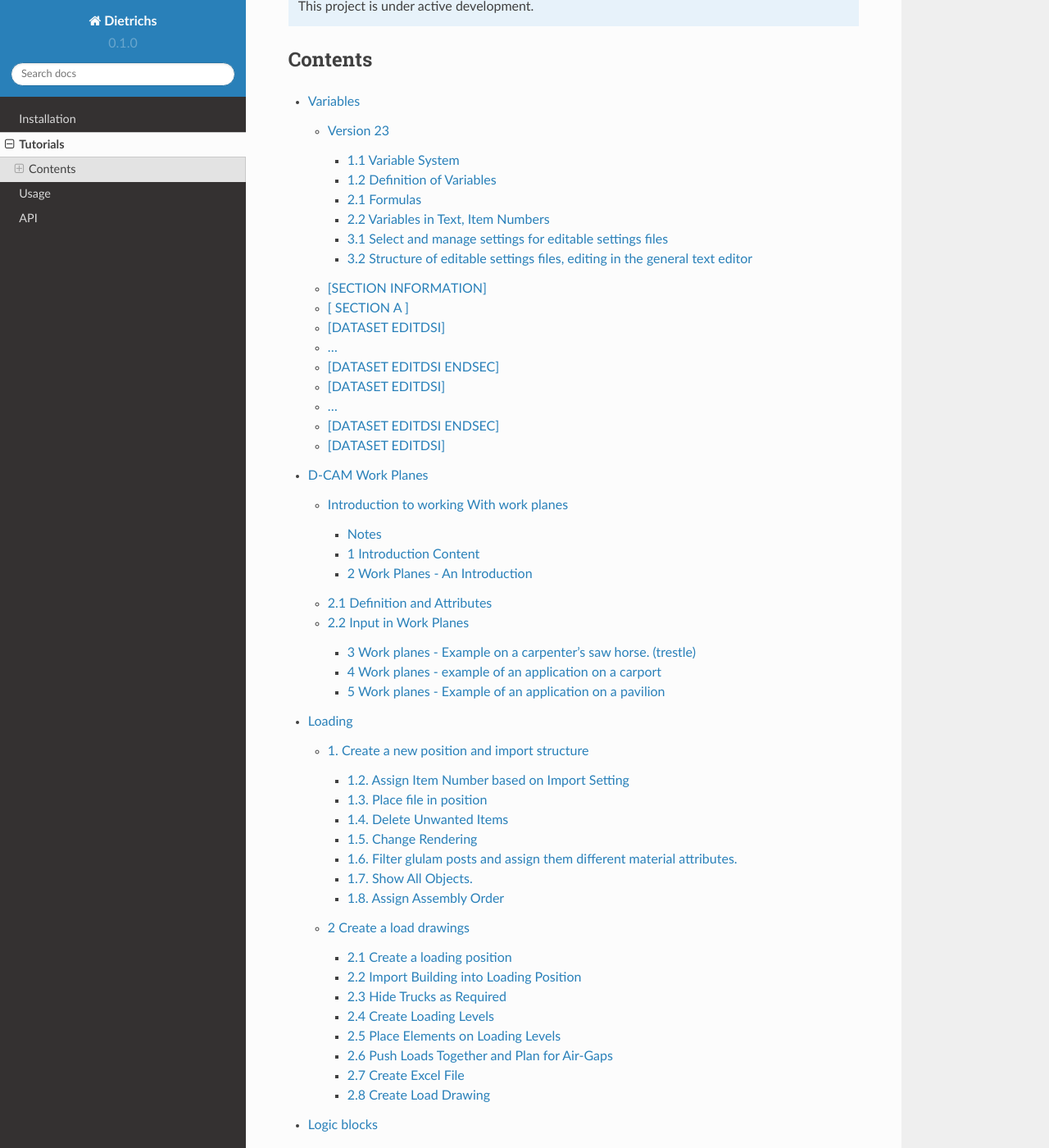
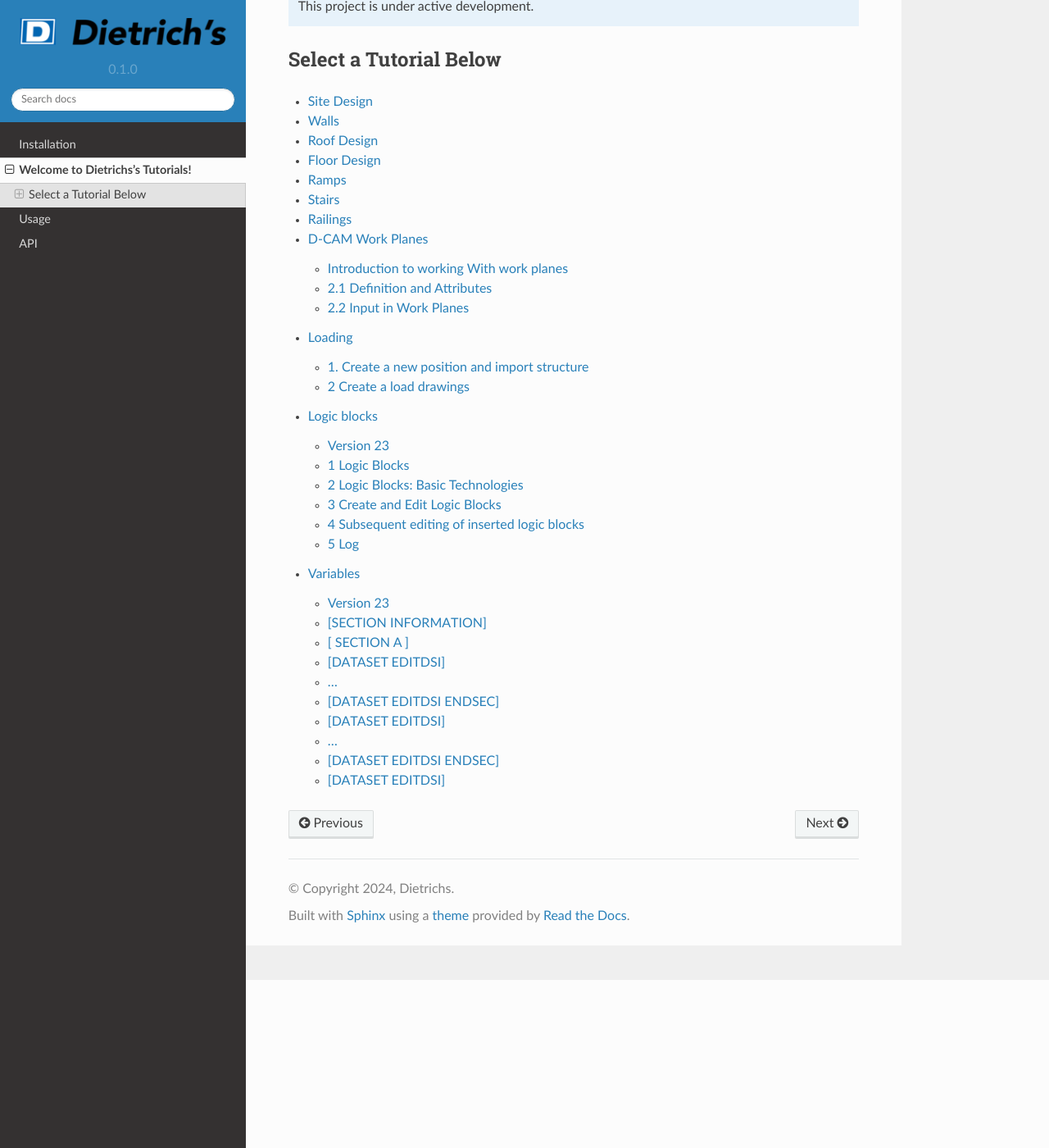
Before and after one commit to r4mp4l/rtd-tutorial, a Sphinx documentation site: the page built from docs/source/tutorials/index.rst, in a window 1280 px wide and 1400 px high, scrolled down 205 px. Shown: the whole window at 82% size. Built offline with Sphinx 7.4.7 and the Read the Docs theme 2.0.0, drawn with Linux system fonts in a browser that asks for light colours; some of the changed text lies outside the part shown.

Commit message:
Coming Along

```diff
--- a/docs/source/conf.py
+++ b/docs/source/conf.py
@@ -31,6 +31,15 @@ templates_path = ['_templates']
 # -- Options for HTML output
 
 html_theme = 'sphinx_rtd_theme'
+html_logo = 'assets/img/logo.png'
+
+html_theme_options = {
+
+    'logo_only': True,
+    'display_version': True,
+    'prev_next_buttons_location': 'bottom',
+}
+
 
 # -- Options for EPUB output
 epub_show_urls = 'footnote'
--- a/docs/source/index.rst
+++ b/docs/source/index.rst
@@ -24,7 +24,7 @@ Contents
    :maxdepth: 3
 
    installation
-   Tutorials <tutorials/index.rst>
+   tutorials/index.rst
    usage
 
    api.rst
--- /dev/null
+++ b/docs/source/tutorials/doors.rst
@@ -0,0 +1,2 @@
+Doors
+=====
--- /dev/null
+++ b/docs/source/tutorials/floor.rst
@@ -0,0 +1,2 @@
+Floor Design
+============
--- a/docs/source/tutorials/index.rst
+++ b/docs/source/tutorials/index.rst
@@ -8,13 +8,21 @@ Welcome to Dietrichs's Tutorials!
 
    This project is under active development.
 
-Contents
+Select a Tutorial Below
 --------
 
 .. toctree::
-   :maxdepth: 3
+   :maxdepth: 2
 
-   variables
+
+   site
+   walls
+   roof
+   floor
+   ramps
+   stairs
+   railings
    workplanes
    loading
    logicblocks
+   variables
--- /dev/null
+++ b/docs/source/tutorials/railings.rst
@@ -0,0 +1,2 @@
+Railings
+========
--- /dev/null
+++ b/docs/source/tutorials/ramps.rst
@@ -0,0 +1,2 @@
+Ramps
+=====
--- /dev/null
+++ b/docs/source/tutorials/roof.rst
@@ -0,0 +1,2 @@
+Roof Design
+===========
--- /dev/null
+++ b/docs/source/tutorials/site.rst
@@ -0,0 +1,2 @@
+Site Design
+===========
--- /dev/null
+++ b/docs/source/tutorials/stairs.rst
@@ -0,0 +1,2 @@
+Stairs
+======
--- /dev/null
+++ b/docs/source/tutorials/walls.rst
@@ -0,0 +1,2 @@
+Walls
+=====
```
Also changed, not shown: .readthedocs.yaml, docs/source/assets/img/logo.png (added).
